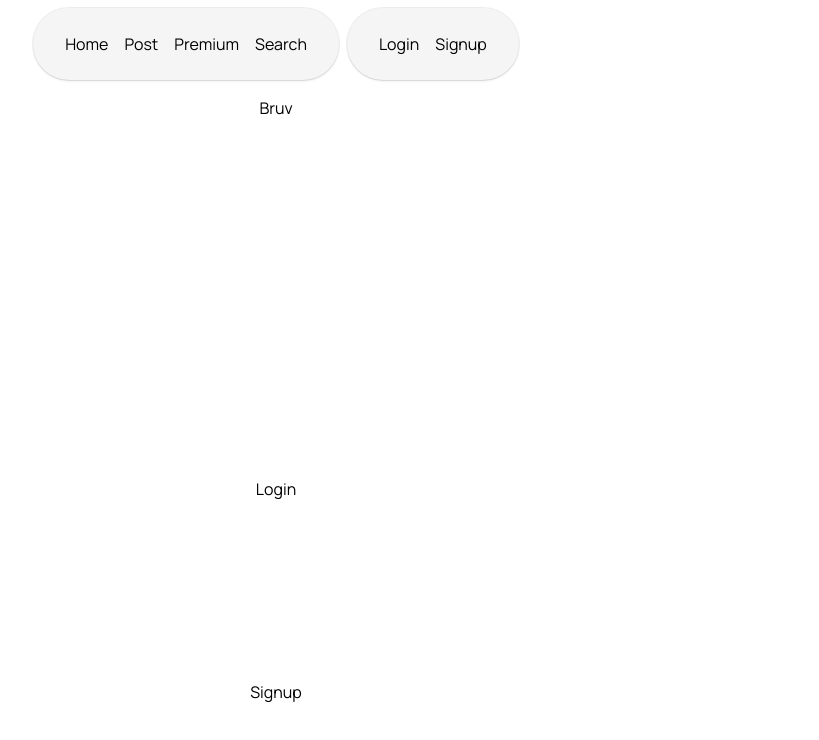
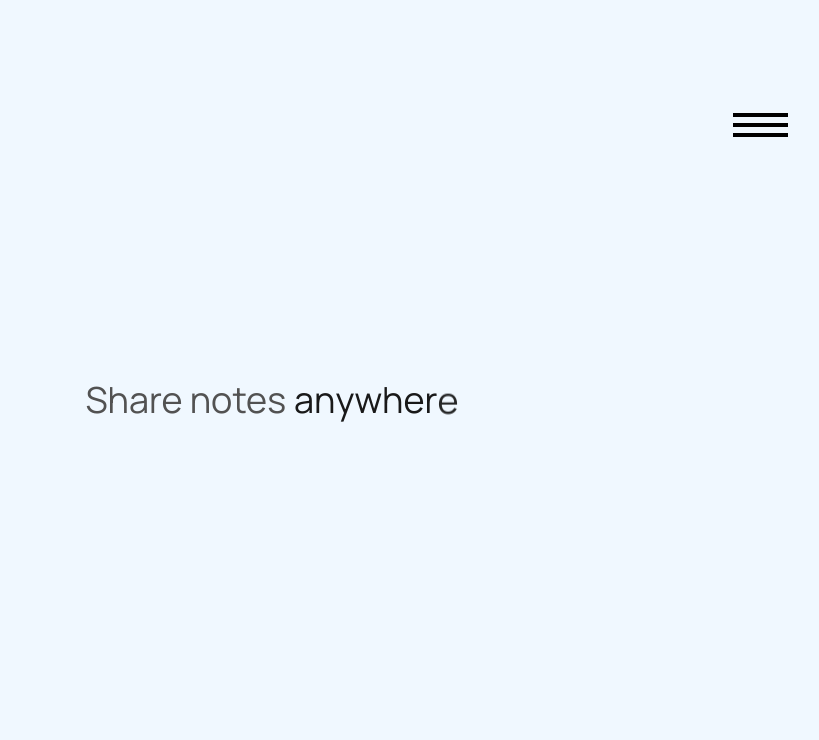
Before and after one commit to naman-bajpai/Sharenotes.ai, a Next.js app in the folder frontend/: page / in a window 1280 px wide. Shown: the top 740 px of the page, without its empty margins (364-1183 px from the left). Built offline with nearby package versions, Linux system fonts and the light colour scheme.

Commit message:
navbar 🤠

```diff
--- a/frontend/package.json
+++ b/frontend/package.json
@@ -16,6 +16,7 @@
     "next": "^14.2.3",
     "react": "^18",
     "react-dom": "^18",
+    "sass": "^1.77.5",
     "tailwind-merge": "^2.3.0"
   },
   "devDependencies": {
--- a/frontend/src/app/globals.css
+++ b/frontend/src/app/globals.css
@@ -2,25 +2,53 @@
 @tailwind components;
 @tailwind utilities;
 
-body {
 
+html{
+  background-color: aliceblue;
 }
 
+* {
+  box-sizing: border-box;
+  padding: 0;
+  margin: 0;
+}
 
-@layer utilities {
-  .text-primary {
-    @apply text-red-950
-  }
-  .text-dark {
-    @apply text-[#1f1f1f]
-  }
-  .text-gray {
-    @apply text-[#6B6B6B]
-  }
-  .text-light-gray {
-    @apply text-[#8F8F8F]
-  }
-  .border-gray {
-    @apply border-[#b8b8b8]
+html,
+body {
+  max-width: 100vw;
+  overflow-x: hidden;
+}
+
+body {
+  color: rgb(var(--foreground-rgb));
+  background: linear-gradient(
+          to bottom,
+          transparent,
+          rgb(var(--background-end-rgb))
+      )
+      rgb(var(--background-start-rgb));
+}
+
+a {
+  color: inherit;
+  text-decoration: none;
+}
+
+h1 {
+  font-size: 3rem;
+  padding: 0 10vw;
+}
+
+p {
+  font-size: 1rem;
+  padding: 0 10vw;
+}
+#title{
+  color: black;
+}
+
+@media (prefers-color-scheme: dark) {
+  html {
+      color-scheme: dark;
   }
 }
--- /dev/null
+++ b/frontend/src/app/hero/Hero.tsx
@@ -0,0 +1,16 @@
+import { FlipWords } from '@/components/ui/flip-words'
+import React from 'react'
+
+
+const Hero = () => {
+    return (
+        <div className="h-[40rem] flex justify-center items-center px-4">
+        <div className="text-4xl mx-auto font-normal text-neutral-600 dark:text-neutral-400">
+          Share notes
+          <FlipWords words={['anywhere','wherever']} /> <br />
+        </div>
+      </div>
+    )
+}
+
+export default Hero
--- /dev/null
+++ b/frontend/src/app/page.module.css
@@ -0,0 +1,7 @@
+.main{
+    display: flex;
+    flex-direction: column;
+    align-items: center;
+    justify-content: center;
+    min-height: 100vh;
+}
--- a/frontend/src/app/page.tsx
+++ b/frontend/src/app/page.tsx
@@ -1,14 +1,15 @@
-import Image from "next/image";
 import Link from "next/link";
-import { NavbarDemo } from "../components/navbar";
+import Navbar from "@/components/navbar";
+import styles from "./page.module.css";
+import Hero from "./hero/Hero";
+export default function Home() {
+    return (
+        <main className={styles.main}>
+            <Navbar />
 
-export default function Home() {
-  return (
-    <main className="flex min-h-screen flex-col items-center justify-between p-24">
-      Bruv
-      <NavbarDemo />
-      <Link href="/login">Login</Link>
-      <Link href="/signup">Signup</Link>
-    </main>
-  );
+            <div className="relative bg-black-100 flex justify-center items-center flex-col overflow-hidden mx-auto sm:px-10 px-5">
+            <Hero />
+            </div>
+        </main>
+    );
 }
--- /dev/null
+++ b/frontend/src/components/navbar.module.scss
@@ -0,0 +1,157 @@
+.navbar {
+  display: flex;
+  align-items: flex-start;
+  justify-content: flex-start;
+  width: 100%;
+  padding: 0 10vw;
+  background-color: #000;
+  height: 0;
+  position: absolute;
+  top: 0;
+  transition: 0.5s height;
+
+  .navigation {
+    position: absolute;
+    top: 0;
+    padding: 7rem 0 0 0;
+    width: calc(100% - 20vw);
+    display: flex;
+    align-items: center;
+    justify-content: space-between;
+
+    .button {
+      background-color: transparent;
+      border: none;
+      font-size: 1rem;
+      cursor: pointer;
+      color: #000;
+      transition: 0.5s color;
+    }
+
+    .burgerMenuContainer {
+      content: "";
+      width: 55px;
+      height: 25px;
+      position: relative;
+      right: 0;
+      cursor: pointer;
+
+      .burgerMenuTrigger {
+        content: "";
+        width: 55px;
+        height: 25px;
+        position: relative;
+        right: 0;
+        cursor: pointer;
+        z-index: 100;
+      }
+
+      .burgerMenu {
+        content: "";
+        background: #000;
+        position: absolute;
+        width: 55px;
+        height: 4px;
+        z-index: 0;
+        top: calc(25px / 2 - 1.5px);
+        transition: 0.25s width ease-in-out,
+        0.5s background-color ease-in-out;
+      }
+
+      .burgerMenu::after {
+        content: "";
+        background-color: #000;
+        position: absolute;
+        width: 55px;
+        height: 4px;
+        transform: translateY(10px);
+        z-index: 0;
+        transition: 0.25s transform ease-in-out,
+        0.5s background-color ease-in-out;
+      }
+
+      .burgerMenu::before {
+        content: "";
+        background-color: #000;
+        position: absolute;
+        width: 55px;
+        height: 4px;
+        transform: translateY(-10px);
+        z-index: 0;
+        transition: 0.25s transform ease-in-out,
+        0.5s background-color ease-in-out;
+      }
+
+      .burgerMenuTrigger:hover ~ .burgerMenu {
+        width: 35px;
+      }
+    }
+  }
+
+  .content {
+    position: absolute;
+    top: 30vh;
+    display: none;
+
+    ul {
+      list-style: none;
+
+      li {
+        padding: 1rem 0;
+
+        a {
+          font-size: 3rem;
+          color: rgb(127, 127, 127);
+          transition: 0.25s color;
+        }
+
+        a:hover {
+          color: rgb(232, 232, 232);
+          transition: 0.25s color;
+        }
+      }
+    }
+  }
+}
+
+.navbar.active {
+  background-color: #000;
+  transition: 0.75s height;
+  height: 100vh;
+
+  .navigation {
+    .button {
+      color: white;
+      transition: 0.5s color;
+    }
+    .burgerMenuContainer {
+      .burgerMenu {
+        width: 0;
+        background-color: white;
+        transition: 0.25s width ease-in-out,
+        0.25s background-color ease-in-out;
+      }
+
+      .burgerMenu::after {
+        transform: translateY(0px) rotate(135deg);
+        background-color: white;
+        transition: 0.25s transform ease-in-out,
+        0.25s background-color ease-in-out;
+      }
+
+      .burgerMenu::before {
+        transform: translateY(0px) rotate(-135deg);
+        background-color: white;
+        transition: 0.25s transform ease-in-out,
+        0.25s background-color ease-in-out;
+      }
+
+      .burgerMenuTrigger:hover ~ .burgerMenu {
+        width: 0px;
+      }
+    }
+  }
+  .content {
+    display: initial;
+  }
+}
--- a/frontend/src/components/navbar.tsx
+++ b/frontend/src/components/navbar.tsx
@@ -1,64 +1,88 @@
 "use client";
 import React, { useState } from "react";
-import { HoveredLink, Menu, MenuItem, ProductItem } from "@/components/ui/navbar-menu";
-import { cn } from "@/utils/cn";
+import Styles from "./navbar.module.scss";
+import { motion } from "framer-motion";
 
-export function NavbarDemo() {
-  return (
-    <div className="relative w-full flex items-center justify-center">
-      <Navbar className="top-2" />
-    </div>
-  );
-}
+const Navbar = () => {
+    const [burgerMenuActive, setBurgerMenuActive] = useState(false);
 
-function Navbar({ className }: { className?: string }) {
-  const [active, setActive] = useState<string | null>(null);
-  return (
-    <div
-      className={cn("fixed top-10 inset-x-0 max-w-2xl mx-auto z-50 flex gap-2 justify-center", className)}
-      >
-      <Menu setActive={setActive}>
-        <MenuItem setActive={setActive} active={active} item="Home">
-          <div className="flex flex-col space-y-4 text-sm">
-            <HoveredLink href="/web-dev">Our Mission</HoveredLink>
-            <HoveredLink href="/interface-design">Why Invest In Us?</HoveredLink>
-            <HoveredLink href="/seo">About us</HoveredLink>
-            <HoveredLink href="/seo">Contact us</HoveredLink>
-          </div>
-        </MenuItem>
-        <MenuItem setActive={setActive} active={active} item="Post">
-        <div className="flex flex-col space-y-4 text-sm">
-            <HoveredLink href="/web-dev">Post Your General Notes</HoveredLink>
-            <HoveredLink href="/interface-design">Post Premium Notes</HoveredLink>
-          </div>
-        </MenuItem>
-        <MenuItem setActive={setActive} active={active} item="Premium">
-          <div className="flex flex-col space-y-4 text-sm">
-            <HoveredLink href="/hobby">Purchase ShareNotes Premium</HoveredLink>
-            <HoveredLink href="/individual">Restore Purchases</HoveredLink>
+    const toggleBurgerMenu = () => {
+        setBurgerMenuActive(!burgerMenuActive);
+    };
 
-          </div>
-        </MenuItem>
-        <MenuItem setActive={setActive} active={active} item="Search">
-          <div className="flex flex-col space-y-4 text-sm">
-            <HoveredLink href="/hobby">Search Notes</HoveredLink>
-          </div>
-        </MenuItem>
+    const motionVariants = {
+        open: {
+            opacity: 1,
+            transition: {
+                staggerChildren: 0.1,
+                ease: "easeOut",
+                type: "spring",
+            },
+        },
+        closed: {
+            opacity: 0,
+            transition: {
+                staggerChildren: 0,
+                duration: 0,
+            },
+        },
+    };
 
-      </Menu>
-      <Menu setActive={setActive}>
-      <MenuItem setActive={setActive} active={active} item="Login">
-          <div className="flex flex-col space-y-4 text-sm">
-            <HoveredLink href="/hobby">Login to your account</HoveredLink>
-          </div>
-        </MenuItem>
-        <MenuItem setActive={setActive} active={active} item="Signup">
-          <div className="flex flex-col space-y-4 text-sm">
-            <HoveredLink href="/hobby">Register a New Account</HoveredLink>
-          </div>
-        </MenuItem>
-      </Menu>
-    </div>
+    const listItemVariants = {
+        open: {
+            y: 0,
+            opacity: 1,
+            transition: {
+                duration: 0.35,
+                ease: "easeOut",
+            },
+        },
+        closed: {
+            y: 100,
+            opacity: 0,
+            transition: {
+                duration: 0,
+            },
+        },
+    };
 
-  );
-}
+    return (
+        <div
+            className={`${Styles.navbar} ${
+                burgerMenuActive ? Styles.active : ""
+            }`}
+        >
+            <div className={Styles.navigation}>
+                <button className={Styles.button}></button>
+                <div
+                    className={Styles.burgerMenuContainer}
+                    onClick={() => toggleBurgerMenu()}
+                >
+                    <div className={Styles.burgerMenuTrigger}></div>
+                    <div className={Styles.burgerMenu}></div>
+                </div>
+            </div>
+            <div className={Styles.content}>
+                <motion.ul
+                    animate={burgerMenuActive ? "open" : "closed"}
+                    variants={motionVariants}
+                >
+                    <motion.li variants={listItemVariants}>
+                        <a href="/">Search</a>
+                    </motion.li>
+                    <motion.li variants={listItemVariants}>
+                        <a href="/">Notes</a>
+                    </motion.li>
+                    <motion.li variants={listItemVariants}>
+                        <a href="/">Signup</a>
+                    </motion.li>
+                    <motion.li variants={listItemVariants}>
+                        <a href="/">About us</a>
+                    </motion.li>
+                </motion.ul>
+            </div>
+        </div>
+    );
+};
+
+export default Navbar;
--- /dev/null
+++ b/frontend/src/components/ui/flip-words.tsx
@@ -0,0 +1,84 @@
+"use client";
+import React, { useCallback, useEffect, useRef, useState } from "react";
+import { AnimatePresence, motion, LayoutGroup } from "framer-motion";
+import { cn } from "@/utils/cn";
+
+export const FlipWords = ({
+  words,
+  duration = 3000,
+  className,
+}: {
+  words: string[];
+  duration?: number;
+  className?: string;
+}) => {
+  const [currentWord, setCurrentWord] = useState(words[0]);
+  const [isAnimating, setIsAnimating] = useState<boolean>(false);
+
+  const startAnimation = useCallback(() => {
+    const word = words[words.indexOf(currentWord) + 1] || words[0];
+    setCurrentWord(word);
+    setIsAnimating(true);
+  }, [currentWord, words]);
+
+  useEffect(() => {
+    if (!isAnimating)
+      setTimeout(() => {
+        startAnimation();
+      }, duration);
+  }, [isAnimating, duration, startAnimation]);
+
+  return (
+    <AnimatePresence
+      onExitComplete={() => {
+        setIsAnimating(false);
+      }}
+    >
+      <motion.div
+        initial={{
+          opacity: 0,
+          y: 10,
+        }}
+        animate={{
+          opacity: 1,
+          y: 0,
+        }}
+        transition={{
+          duration: 0.4,
+          ease: "easeInOut",
+          type: "spring",
+          stiffness: 100,
+          damping: 10,
+        }}
+        exit={{
+          opacity: 0,
+          y: -40,
+          x: 40,
+          filter: "blur(8px)",
+          scale: 2,
+          position: "absolute",
+        }}
+        className={cn(
+          "z-10 inline-block relative text-left text-neutral-900 dark:text-neutral-100 px-2",
+          className
+        )}
+        key={currentWord}
+      >
+        {currentWord.split("").map((letter, index) => (
+          <motion.span
+            key={currentWord + index}
+            initial={{ opacity: 0, y: 10, filter: "blur(8px)" }}
+            animate={{ opacity: 1, y: 0, filter: "blur(0px)" }}
+            transition={{
+              delay: index * 0.08,
+              duration: 0.4,
+            }}
+            className="inline-block"
+          >
+            {letter}
+          </motion.span>
+        ))}
+      </motion.div>
+    </AnimatePresence>
+  );
+};
--- a/frontend/src/components/ui/navbar-menu.tsx
+++ /dev/null
@@ -1,121 +0,0 @@
-"use client";
-import React from "react";
-import { motion } from "framer-motion";
-import Link from "next/link";
-import Image from "next/image";
-
-const transition = {
-  type: "spring",
-  mass: 0.5,
-  damping: 11.5,
-  stiffness: 100,
-  restDelta: 0.001,
-  restSpeed: 0.001,
-};
-
-export const MenuItem = ({
-  setActive,
-  active,
-  item,
-  children,
-}: {
-  setActive: (item: string) => void;
-  active: string | null;
-  item: string;
-  children?: React.ReactNode;
-}) => {
-  return (
-    <div onMouseEnter={() => setActive(item)} className="relative ">
-      <motion.p
-        transition={{ duration: 0.3 }}
-        className="cursor-pointer text-black hover:opacity-[0.9] dark:text-white"
-      >
-        {item}
-      </motion.p>
-      {active !== null && (
-        <motion.div
-          initial={{ opacity: 0, scale: 0.85, y: 10 }}
-          animate={{ opacity: 1, scale: 1, y: 0 }}
-          transition={transition}
-        >
-          {active === item && (
-            <div className="absolute top-[calc(100%_+_1.2rem)] left-1/2 transform -translate-x-1/2 pt-4">
-              <motion.div
-                transition={transition}
-                layoutId="active" // layoutId ensures smooth animation
-                className="bg-white dark:bg-black backdrop-blur-sm rounded-2xl overflow-hidden border border-black/[0.2] dark:border-white/[0.2] shadow-xl"
-              >
-                <motion.div
-                  layout // layout ensures smooth animation
-                  className="w-max h-full p-4"
-                >
-                  {children}
-                </motion.div>
-              </motion.div>
-            </div>
-          )}
-        </motion.div>
-      )}
-    </div>
-  );
-};
-
-export const Menu = ({
-  setActive,
-  children,
-}: {
-  setActive: (item: string | null) => void;
-  children: React.ReactNode;
-}) => {
-  return (
-    <nav
-      onMouseLeave={() => setActive(null)} // resets the state
-      className="relative rounded-full boder border-transparent dark:bg-black dark:border-white/[0.2] bg-white shadow-input flex justify-center space-x-4 px-8 py-6 "
-    >
-      {children}
-    </nav>
-  );
-};
-
-export const ProductItem = ({
-  title,
-  description,
-  href,
-  src,
-}: {
-  title: string;
-  description: string;
-  href: string;
-  src: string;
-}) => {
-  return (
-    <Link href={href} className="flex space-x-2">
-      <Image
-        src={src}
-        width={140}
-        height={70}
-        alt={title}
-        className="flex-shrink-0 rounded-md shadow-2xl"
-      />
-      <div>
-        <h4 className="text-xl font-bold mb-1 text-black dark:text-white">
-          {title}
-        </h4>
-        <p className="text-neutral-700 text-sm max-w-[10rem] dark:text-neutral-300">
-          {description}
-        </p>
-      </div>
-    </Link>
-  );
-};
-
-export const HoveredLink = ({ children, ...rest }: any) => {
-  return (
-    <Link
-      {...rest}
-      className="text-neutral-700 dark:text-neutral-200 hover:text-black "
-    >
-      {children}
-    </Link>
-  );
-};
```
Also changed, not shown: frontend/src/app/landing/landing.tsx (deleted), 2 other files (tests, documents, lock files or other folders).
